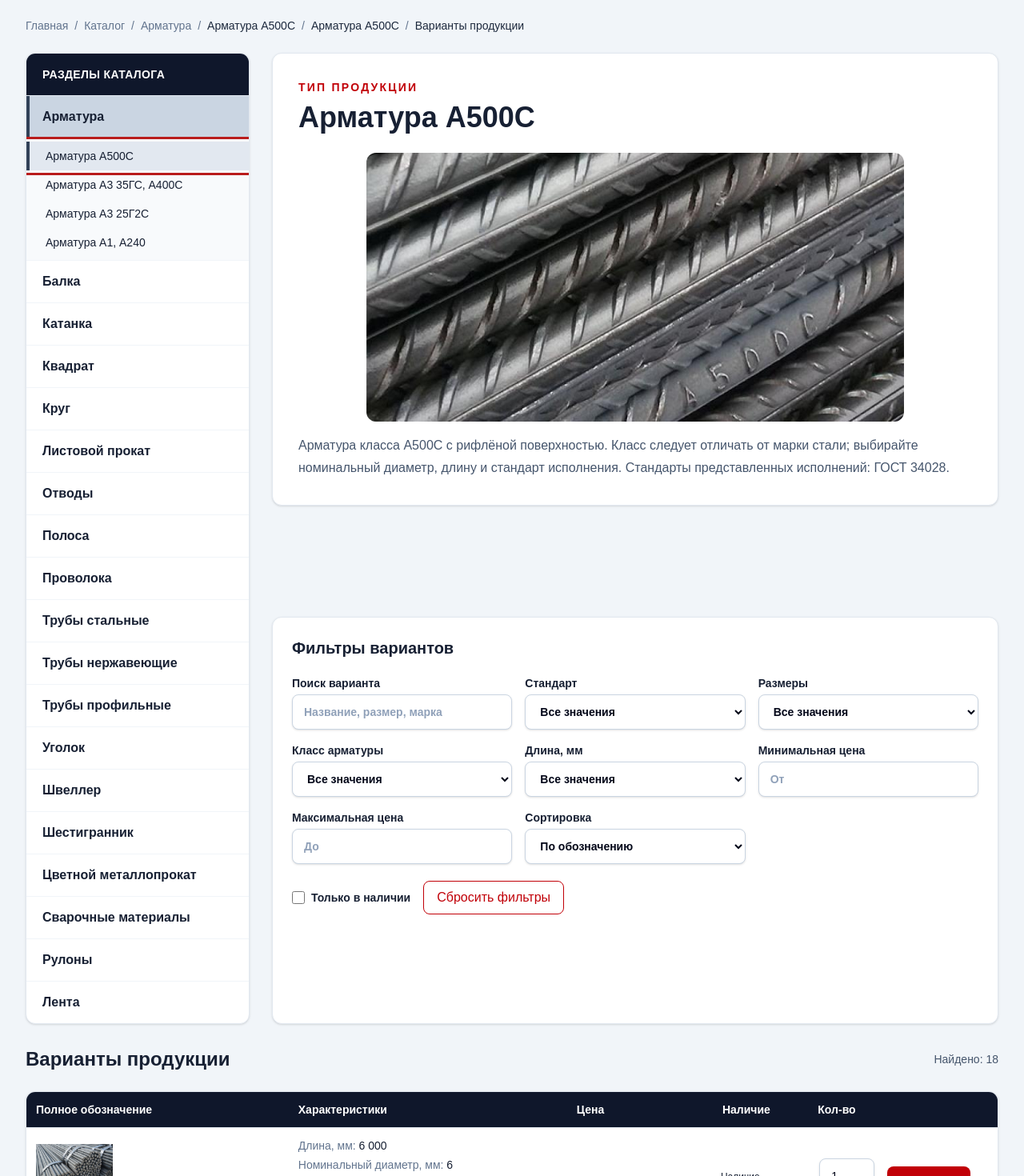
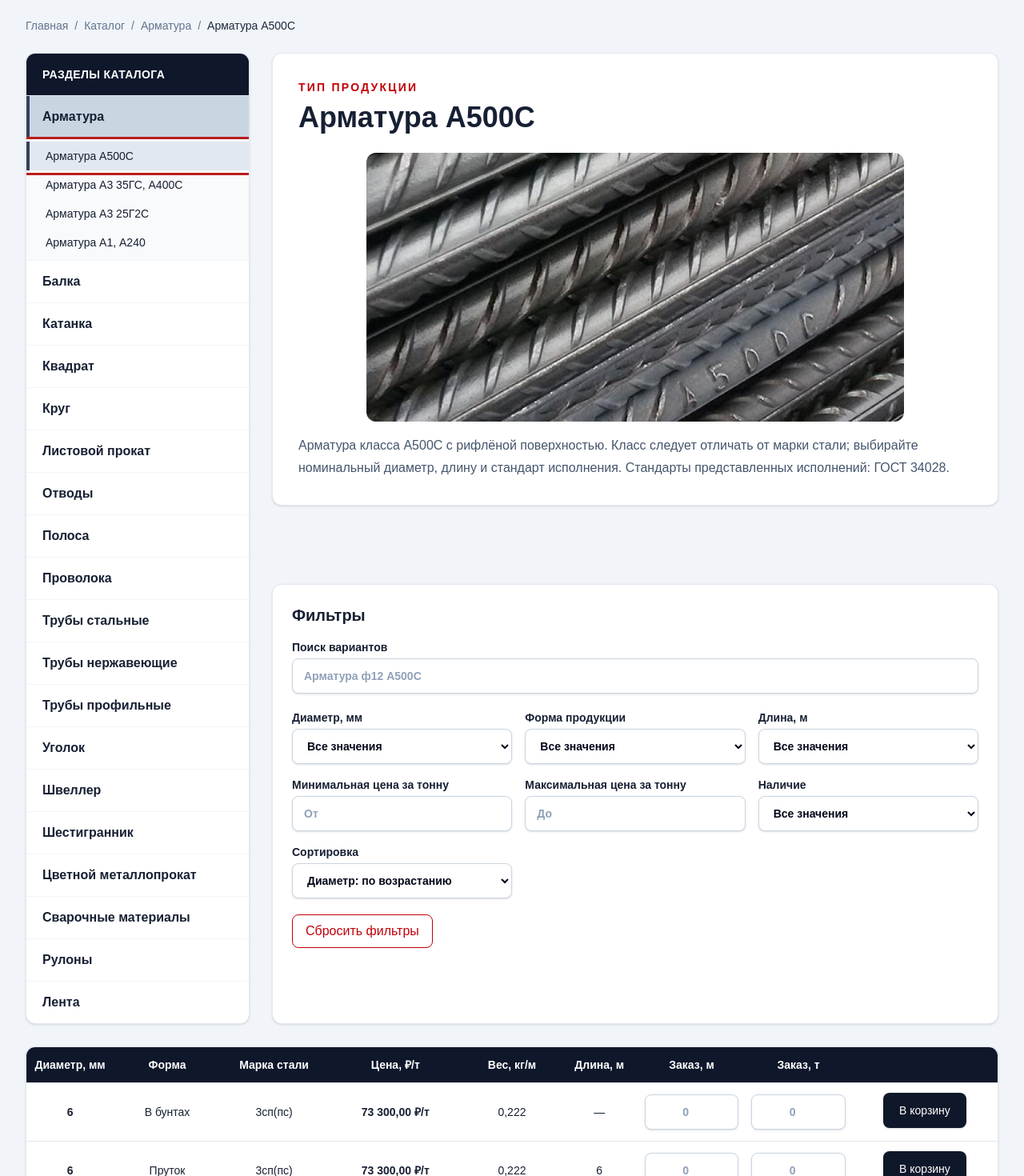
Before and after one commit to svderiagin/metal, a Next.js app: page /catalog/armatura/armatura-a500s/armatura-a500s in a window 1280 px wide. Shown: the part 200-1670 px from the top of the page at 80% size. Built offline with nearby package versions, Linux system fonts and the light colour scheme.

Commit message:
reworking structure of the Armatura page - removing duplicates of tables and filters blocks

```diff
--- a/app/catalog/[categorySlug]/[subcategorySlug]/[productTypeSlug]/page.tsx
+++ b/app/catalog/[categorySlug]/[subcategorySlug]/[productTypeSlug]/page.tsx
@@ -55,7 +55,7 @@ export default async function ProductTypePage({params}: Props) {
   const resolved = resolveProductType(await params);
   if (!resolved) notFound();
 
-  const {category, subcategory, productType} = resolved;
+  const {category, productType} = resolved;
   const variants = getProductVariantsByTypeId(productType.id);
 
   return (
@@ -64,9 +64,7 @@ export default async function ProductTypePage({params}: Props) {
         items={[
           {label: "Каталог", href: "/catalog"},
           {label: category.name, href: `/catalog/${category.slug}`},
-          {label: subcategory.name},
           {label: productType.name},
-          {label: "Варианты продукции"},
         ]}
       />
 
--- a/app/catalog/[categorySlug]/[subcategorySlug]/page.tsx
+++ b/app/catalog/[categorySlug]/[subcategorySlug]/page.tsx
@@ -1,11 +1,22 @@
 import {notFound, redirect} from "next/navigation";
+import type {Metadata} from "next";
+import {Suspense} from "react";
+import {Breadcrumbs} from "@/components/catalog/Breadcrumbs";
+import {CatalogSidebar} from "@/components/catalog/CatalogSidebar";
+import {ProductTypeResults} from "@/components/catalog/ProductTypeResults";
+import {PageContainer} from "@/components/layout/PageContainer";
 import {
+  getAllCategories,
   getAllProductVariants,
   getCategoryById,
   getCategoryBySlug,
   getProductTypeById,
   getProductVariantBySlug,
   getSubcategoryById,
+  getSubcategoryBySlug,
+  getSubcategoriesByCategoryId,
+  getProductTypesBySubcategoryId,
+  getProductVariantsByCategoryId,
 } from "@/lib/catalog";
 
 type Props = {
@@ -15,24 +26,68 @@ type Props = {
   }>;
 };
 
-/**
- * Backward-compatible redirect for the former
- * /catalog/[categorySlug]/[productSlug] product URLs.
- */
+// Include subcategories and former product URLs to preserve legacy redirects.
 export function generateStaticParams() {
-  return getAllProductVariants().flatMap((variant) => {
+  const subcategoryParams = getAllCategories().flatMap((category) =>
+    getSubcategoriesByCategoryId(category.id).map((subcategory) => ({
+      categorySlug: category.slug,
+      subcategorySlug: subcategory.slug,
+    })),
+  );
+  const legacyParams = getAllProductVariants().flatMap((variant) => {
     const category = getCategoryById(variant.categoryId);
     return category
       ? [{categorySlug: category.slug, subcategorySlug: variant.slug}]
       : [];
   });
+  return [...new Map([...subcategoryParams, ...legacyParams].map((params) =>
+    [`${params.categorySlug}/${params.subcategorySlug}`, params],
+  )).values()];
 }
 
-export default async function LegacyProductPage({params}: Props) {
-  const {categorySlug, subcategorySlug: legacyProductSlug} = await params;
+export async function generateMetadata({params}: Props): Promise<Metadata> {
+  const {categorySlug, subcategorySlug} = await params;
   const category = getCategoryBySlug(categorySlug);
-  const variant = getProductVariantBySlug(legacyProductSlug);
-  if (!category || !variant || variant.categoryId !== category.id) notFound();
+  const subcategory = category && getSubcategoryBySlug(category.id, subcategorySlug);
+  return {title: subcategory ? subcategory.name : "Каталог"};
+}
+
+export default async function SubcategoryPage({params}: Props) {
+  const {categorySlug, subcategorySlug} = await params;
+  const category = getCategoryBySlug(categorySlug);
+  if (!category) notFound();
+
+  const currentSubcategory = getSubcategoryBySlug(category.id, subcategorySlug);
+  if (currentSubcategory) {
+    const productTypes = getProductTypesBySubcategoryId(currentSubcategory.id);
+    const variants = getProductVariantsByCategoryId(category.id)
+      .filter((variant) => variant.subcategoryId === currentSubcategory.id);
+
+    return (
+      <PageContainer className="py-8 sm:py-10 lg:py-12">
+        <Breadcrumbs items={[
+          {label: "Каталог", href: "/catalog"},
+          {label: category.name, href: `/catalog/${category.slug}`},
+          {label: currentSubcategory.name},
+        ]}/>
+        <div className="grid gap-7 lg:grid-cols-[280px_minmax(0,1fr)]">
+          <Suspense fallback={<div className="h-96 animate-pulse rounded-xl bg-slate-200"/>}>
+            <CatalogSidebar activeSlug={category.slug}/>
+          </Suspense>
+          <div className="min-w-0">
+            <h1 className="text-3xl font-black">{currentSubcategory.name}</h1>
+            <p className="mt-4 leading-7 text-slate-600">{currentSubcategory.description}</p>
+            <Suspense fallback={<div className="mt-8 h-80 animate-pulse rounded-lg bg-slate-200"/>}>
+              <ProductTypeResults productTypes={productTypes} variants={variants}/>
+            </Suspense>
+          </div>
+        </div>
+      </PageContainer>
+    );
+  }
+
+  const variant = getProductVariantBySlug(subcategorySlug);
+  if (!variant || variant.categoryId !== category.id) notFound();
 
   const subcategory = getSubcategoryById(variant.subcategoryId);
   const productType = getProductTypeById(variant.productTypeId);
--- /dev/null
+++ b/components/catalog/FilterPanel.module.css
@@ -0,0 +1,19 @@
+.panel :is(input, select):focus,
+.field:focus {
+  border-color: #475569;
+  outline: 2px solid #475569;
+  outline-offset: 2px;
+  box-shadow: none;
+}
+
+.cartButton {
+  background-color: #0f172a;
+}
+
+.cartButton:hover {
+  background-color: #1e293b;
+}
+
+.cartButton:focus-visible {
+  outline-color: #475569;
+}
--- a/components/catalog/ProductTypeResults.tsx
+++ b/components/catalog/ProductTypeResults.tsx
@@ -1,4 +1,6 @@
 "use client";
+
+import filterStyles from "./FilterPanel.module.css";
 
 import {createCatalogSearchIndex} from "@/lib/search";
 import {useDeferredValue, useMemo, useState} from "react";
@@ -74,7 +76,7 @@ export function ProductTypeResults({
 
   return (
     <section className="mt-8" aria-labelledby="product-types-heading">
-      <div className="rounded-xl border border-slate-200 bg-white p-5 shadow-sm sm:p-6">
+      <div className={`${filterStyles.panel} rounded-xl border border-slate-200 bg-white p-5 shadow-sm sm:p-6`}>
         <label className="mb-4 block text-sm font-semibold">Поиск в категории<Input type="search" value={query} onChange={e => {setQuery(e.target.value);setSort("relevance");setLimit(12);}} className="mt-1" placeholder="Название, размер или марка стали"/></label>
         <div className="grid gap-4 md:grid-cols-3">
           <FilterSelect label="Материал" value={material} onChange={setMaterial}>
--- a/components/catalog/ProductVariantCatalog.tsx
+++ b/components/catalog/ProductVariantCatalog.tsx
@@ -1,4 +1,6 @@
 "use client";
+
+import filterStyles from "./FilterPanel.module.css";
 
 import {createCatalogSearchIndex} from "@/lib/search";
 import {useDeferredValue, useEffect, useMemo, useState} from "react";
@@ -33,6 +35,8 @@ export function ProductVariantCatalog({
 }) {
   const measured = variants.filter(v => !v.imported && isMeasuredRebarVariant(v)).filter(isMeasuredRebarVariant);
   if (measured.length > 0) {
+    const isA500c = categorySlug === "armatura" && variants.every(v => v.subcategoryId === "cat-arm-sub-1");
+    if (isA500c) return <RebarVariantCatalog variants={measured} simplified/>;
     const other = variants.filter(v => !measured.some(m => m.id === v.id));
     return <>{other.length > 0 && <GenericProductVariantCatalog variants={other} categorySlug={categorySlug}/>}<RebarVariantCatalog variants={measured}/></>;
   }
@@ -160,7 +164,7 @@ function GenericProductVariantCatalog({
 
   return (
     <>
-      <div className="min-w-0 rounded-xl border border-slate-200 bg-white p-5 shadow-sm sm:p-6 lg:col-start-2">
+      <div className={`${filterStyles.panel} min-w-0 rounded-xl border border-slate-200 bg-white p-5 shadow-sm sm:p-6 lg:col-start-2`}>
         <h2 className="text-xl font-bold">Фильтры вариантов</h2>
         <div className="mt-5 grid gap-4 sm:grid-cols-2 xl:grid-cols-3">
           <label className="text-sm font-semibold">Поиск варианта<Input className="mt-1" type="search" value={query} onChange={e => {setQuery(e.target.value); setSort("relevance"); setPage(1);}} placeholder="Название, размер, марка"/></label>
--- a/components/catalog/RebarVariantCatalog.tsx
+++ b/components/catalog/RebarVariantCatalog.tsx
@@ -1,4 +1,6 @@
 "use client";
+
+import filterStyles from "./FilterPanel.module.css";
 
 import {createCatalogSearchIndex} from "@/lib/search";
 import {useDeferredValue, useMemo, useState} from "react";
@@ -42,7 +44,7 @@ export function isMeasuredRebarVariant(variant: ProductVariant): variant is Reba
     && variant.weightPerMeterKg !== undefined;
 }
 
-export function RebarVariantCatalog({variants}: {variants: RebarVariant[]}) {
+export function RebarVariantCatalog({variants, simplified = false}: {variants: RebarVariant[]; simplified?: boolean}) {
   const [query, setQuery] = useState("");
   const deferredQuery = useDeferredValue(query);
   const index = useMemo(() => createCatalogSearchIndex(variants), [variants]);
@@ -105,8 +107,8 @@ export function RebarVariantCatalog({variants}: {variants: RebarVariant[]}) {
 
   return (
     <>
-      <div className="rounded-xl border border-slate-200 bg-white p-5 shadow-sm sm:p-6 lg:col-start-2">
-        <h2 className="text-xl font-bold">Фильтры вариантов</h2>
+      <div className={`${filterStyles.panel} rounded-xl border border-slate-200 bg-white p-5 shadow-sm sm:p-6 lg:col-start-2`}>
+        <h2 className="text-xl font-bold">{simplified ? "Фильтры" : "Фильтры вариантов"}</h2>
         <label className="mt-4 block text-sm font-semibold">Поиск вариантов<Input type="search" value={query} onChange={e => {setQuery(e.target.value);setSort("relevance");}} className="mt-1" placeholder="Арматура ф12 А500С"/></label>
         <div className="mt-5 grid gap-4 sm:grid-cols-2 xl:grid-cols-3">
           <Filter label="Диаметр, мм" value={diameter} onChange={setDiameter}>
@@ -136,10 +138,10 @@ export function RebarVariantCatalog({variants}: {variants: RebarVariant[]}) {
             <option value="IN_STOCK">В наличии</option>
             <option value="ON_ORDER">Под заказ</option>
           </Filter>
-          <label className="text-sm font-semibold sm:col-span-2 xl:col-span-3">
+          <label className="text-sm font-semibold">
             Сортировка
             <Select value={sort} onChange={(event) => setSort(event.target.value as SortMode)}
-              className="mt-1 sm:max-w-sm">
+              className="mt-1">
               <option value="relevance">По релевантности</option>
               <option value="diameter-asc">Диаметр: по возрастанию</option>
               <option value="diameter-desc">Диаметр: по убыванию</option>
@@ -155,16 +157,16 @@ export function RebarVariantCatalog({variants}: {variants: RebarVariant[]}) {
         </div>
       </div>
 
-      <section className="lg:col-span-2" aria-labelledby="measured-variants-heading">
-      <div className="mb-6 flex items-center justify-between gap-4">
+      <section className="lg:col-span-2" aria-label={simplified ? "Продукция" : undefined} aria-labelledby={simplified ? undefined : "measured-variants-heading"}>
+      {!simplified && <div className="mb-6 flex items-center justify-between gap-4">
         <h2 id="measured-variants-heading" className="text-2xl font-black">Варианты с расчётом по массе</h2>
         <p className="text-sm text-slate-600">Найдено: {results.length}</p>
-      </div>
+      </div>}
 
       {results.length ? (
         <>
         <div className="hidden overflow-hidden rounded-xl border border-slate-200 bg-white shadow-sm xl:block">
-          <table className="w-full table-fixed border-collapse text-left text-sm">
+          <table className="w-full table-fixed border-collapse text-center text-sm">
             <colgroup>
               <col style={{width: "9%"}}/>
               <col style={{width: "11%"}}/>
@@ -184,7 +186,7 @@ export function RebarVariantCatalog({variants}: {variants: RebarVariant[]}) {
                 ].map((label) => (
                   <th
                     key={label}
-                    className="break-words px-2 py-3 font-semibold"
+                    className="break-words px-2 py-3 text-center align-middle font-semibold"
                   >
                     {label}
                   </th>
@@ -303,7 +305,7 @@ function RebarVariantItem({
             onChange={updateTons}
           />
         </div>
-        <Button type="button" disabled={!variant.inStock} onClick={addToCart} className="mt-4 w-full">
+        <Button type="button" disabled={!variant.inStock} onClick={addToCart} className={`${filterStyles.cartButton} mt-4 w-full`}>
           {variant.inStock ? "В корзину" : "Под заказ"}
         </Button>
         <span aria-live="polite" className={`mt-1 block text-xs ${
@@ -315,7 +317,7 @@ function RebarVariantItem({
 
   return (
     <tr id={`variant-${variant.id}`} className="border-t border-slate-200 align-middle">
-      <td className="px-2 py-4 font-bold"><CatalogImage src={variant.imageUrls[0]} name={variant.name} compact/>{formatNumber(variant.diameterMm)}</td>
+      <td className="px-2 py-4 font-bold">{formatNumber(variant.diameterMm)}</td>
       <td className="px-2 py-4">{formLabel(variant.form)}</td>
       <td className="px-2 py-4">{variant.steelGrade}</td>
       <td className="whitespace-nowrap px-2 py-4 font-semibold">{formatUnitPrice(variant.pricePerTon, "за тонну")}</td>
@@ -329,10 +331,10 @@ function RebarVariantItem({
       </td>
       <td className="px-2 py-3 text-center">
         <Button type="button" disabled={!variant.inStock} onClick={addToCart}
-          className="whitespace-nowrap px-3">
+          className={`${filterStyles.cartButton} whitespace-nowrap px-3`}>
           {variant.inStock ? "В корзину" : "Под заказ"}
         </Button>
-        <span aria-live="polite" className={`mt-1 block max-w-32 text-xs ${
+        <span aria-live="polite" className={`mx-auto mt-1 block max-w-32 text-xs ${
           message === "Добавлено" ? "text-green-700" : "text-red-700"
         }`}>{message}</span>
       </td>
@@ -356,7 +358,7 @@ function OrderInput({
       {visibleLabel && <span className="mb-1 block">{visibleLabel}</span>}
       <Input aria-label={label} type="number" inputMode="decimal" min={0} step="any"
         value={value} onChange={(event) => onChange(event.target.value)}
-        className="w-full min-w-0 px-2" placeholder="0"/>
+        className={`${filterStyles.field} w-full min-w-0 px-2 focus:placeholder:text-transparent ${visibleLabel ? "" : "text-center"}`} placeholder="0"/>
     </label>
   );
 }
--- a/data/catalog-images.json
+++ b/data/catalog-images.json
@@ -20,7 +20,6 @@
     "rebar-a500c-28-bar": "/images/catalog/armatura.jpg",
     "rebar-a500c-32-bar": "/images/catalog/armatura.jpg",
     "rebar-a500c-36-bar": "/images/catalog/armatura.jpg",
-    "rebar-a500c-40-bar": "/images/catalog/armatura.jpg",
     "prd-009": "/images/catalog/balka.jpeg",
     "prd-010": "/images/catalog/balka.jpeg",
     "prd-011": "/images/catalog/balka.jpeg",
--- a/data/products/armaturaA500c.ts
+++ b/data/products/armaturaA500c.ts
@@ -29,7 +29,6 @@ const rows: A500cRow[] = [
   {diameterMm: 28, form: "bar", lengthMeters: 11.7, pricePerTon: 68400, weightPerMeterKg: 4.83},
   {diameterMm: 32, form: "bar", lengthMeters: 11.7, pricePerTon: 68400, weightPerMeterKg: 6.31},
   {diameterMm: 36, form: "bar", lengthMeters: 11.7, pricePerTon: 68400, weightPerMeterKg: 7.99},
-  {diameterMm: 40, form: "bar", lengthMeters: 11.7, pricePerTon: 68400, weightPerMeterKg: 9.87},
 ];
 
 export const armaturaA500cVariants: ProductVariantSource[] = rows.map((row, index) => {
```
